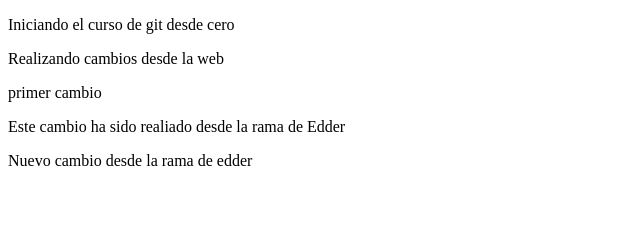
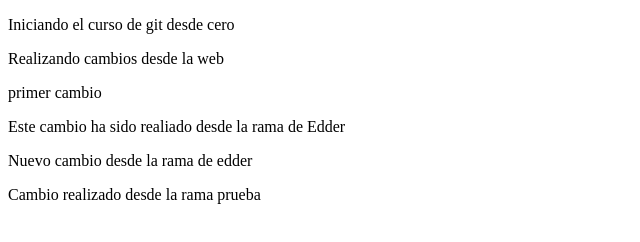
Before and after one commit to EdderCodarlupo/curso-de-git-hub, a plain HTML site: page index.html in a window 1280 px wide. Shown: the whole page, without its empty margins (0-640 px from the left). Drawn offline with Linux system fonts and the light colour scheme.

Commit message:
agregando parrafo desde la rama prueba

```diff
--- a/index.html
+++ b/index.html
@@ -13,5 +13,6 @@
 
     <p>Este cambio ha sido realiado desde la rama de Edder</p>
     <p>Nuevo cambio desde la rama de edder</p>
+    <p>Cambio realizado desde la rama prueba</p>
   </body>
 </html>
```
